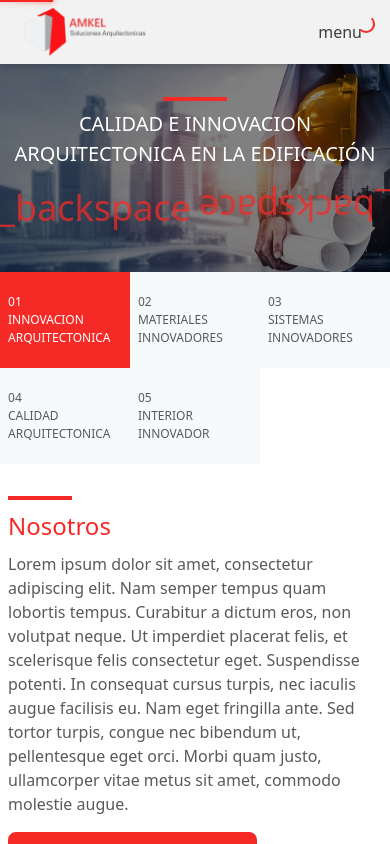
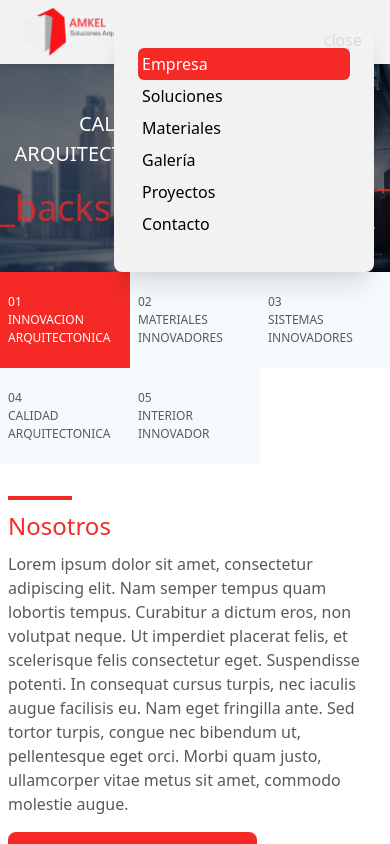
Before and after one commit to MarcoMacedoP/amkell, a React (Create React App) app: page / in a window 390 px wide. Built offline with nearby package versions, Linux system fonts and the light colour scheme; the HTML template or start-up script is replaced by a standard one.

Commit message:
bug fix on layout header

```diff
--- a/src/components/HomeSlider.tsx
+++ b/src/components/HomeSlider.tsx
@@ -6,7 +6,7 @@ type HomeSliderType = React.FC<Props>;
 
 export const HomeSlider: HomeSliderType = (props) => {
   return (
-    <nav className="w-screen -ml-2 mb-8 md:ml-0 md:w-full lg:h-screen">
+    <nav className="w-screen -ml-2 mb-8 md:ml-0 md:w-full lg:h-screen fadeIn">
       <div className=" bg-black h-4/6 p-2 relative lg:p-8">
         <div
           className="h-full w-full bg-cover bg-center absolute top-0 bottom-0 left-0 right-0 z-0 filter-brightness"
--- a/src/components/Layout.tsx
+++ b/src/components/Layout.tsx
@@ -23,7 +23,7 @@ const CONTACT_DATA = [
 ];
 
 export const Layout: LayoutType = (props) => {
-  const [hasClickedOnMenu, setHasClickedOnMenu] = useState(false);
+  const [hasClickedOnMenu, setHasClickedOnMenu] = useState(true);
   const [contactData] = useState(CONTACT_DATA);
   function handleClick() {
     console.log("click");
@@ -50,10 +50,47 @@ export const Layout: LayoutType = (props) => {
         <button className="material-icons lg:hidden" onClick={handleClick}>
           menu
         </button>
+        <ul className={`Layout__menu w-0 h-0 p-0 lg:relative lg:flex-end md:w-2/3 md:h-auto`}>
+          <span
+            className="close-icon material-icons absolute top-0 text-gray-400 lg:hidden"
+            onClick={handleClick}
+          >
+            close
+          </span>
+          <ActiveLink to="/" onClick={closeMenu}>
+            Empresa
+          </ActiveLink>
+          <ActiveLink to="/soluciones" onClick={closeMenu}>
+            Soluciones
+          </ActiveLink>
+          <ActiveLink to="/materiales" onClick={closeMenu}>
+            Materiales
+          </ActiveLink>
+          <ActiveLink to="/galeria" onClick={closeMenu}>
+            Galería
+          </ActiveLink>
+          <ActiveLink to="/proyectos" onClick={closeMenu}>
+            Proyectos
+          </ActiveLink>
+          <ActiveLink to="/contacto" onClick={closeMenu}>
+            Contacto
+          </ActiveLink>
+          <li className="items-center hidden lg:flex">
+            <div className="flex items-center">
+              <img src={whatsappIcon} alt="" className="icon" />
+              <img src={phoneIcon} alt="" className="icon" />
+              <p className="text-sm color-black">(33) 38012003</p>
+            </div>
+            <img src={facebookIcon} alt="" className="icon" />
+            <img src={buildIcon} alt="" className="icon" />
+            <img src={instagramIcon} alt="" className="icon" />
+          </li>
+        </ul>
         <ul
-          className={`Layout__menu lg:relative lg:flex-end ${
-            hasClickedOnMenu ? "w-2/3 h-auto py-8 px-6" : "w-0 h-0 p-0"
-          }`}
+          className={
+            `Layout__menu lg:hidden
+            ${hasClickedOnMenu ? "w-2/3 h-auto py-8 px-6" : "w-0 h-0 p-0"}`
+          }
         >
           <span
             className="close-icon material-icons absolute top-0 text-gray-400 lg:hidden"
@@ -61,7 +98,7 @@ export const Layout: LayoutType = (props) => {
           >
             close
           </span>
-          <ActiveLink to="/empresa" onClick={closeMenu}>
+          <ActiveLink to="/" onClick={closeMenu}>
             Empresa
           </ActiveLink>
           <ActiveLink to="/soluciones" onClick={closeMenu}>
--- a/src/components/tools/FancyRoute.css
+++ b/src/components/tools/FancyRoute.css
@@ -3,7 +3,7 @@
 }
 
 #nprogress .peg {
-  box-shadow: 0 0 10px #F52A26, 0 0 5px #F52A26;
+  box-shadow: 0 0 20px #F52A26, 0 0 10px #F52A26;
 }
 
 #nprogress .spinner-icon {
--- a/src/components/tools/FancyRoute.js
+++ b/src/components/tools/FancyRoute.js
@@ -9,7 +9,9 @@ class FancyRoute extends React.Component {
     nprogress.start()
   }
 
-
+  componentDidMount() {
+    nprogress.done()
+  }
 
   render () {
     return (
--- a/src/pages/Home.tsx
+++ b/src/pages/Home.tsx
@@ -51,7 +51,7 @@ export const HomePage: HomeType = (props) => {
         </div>
       </section>
 
-      <section className="flex flex-col">
+      <section className="flex flex-col fadeInLeft">
         <div className="w-full">
           <div className="line mb-2 uppercase" />
           <h2 className="text-primary text-2xl mb-2 md:mb-8">
--- a/src/styles/index.css
+++ b/src/styles/index.css
@@ -77,6 +77,22 @@ p {
   @apply border-solid border-8 border-primary;
 }
 
+@keyframes fadeIn {
+  0% {
+     opacity: 0;
+  }
+  100% {
+     opacity: 1;
+  }
+}
+.fadeIn {
+  -webkit-animation-name: fadeIn;
+  animation-name: fadeIn;
+  -webkit-animation-duration: 2s;
+  animation-duration: 2s;
+  -webkit-animation-fill-mode: both;
+  animation-fill-mode: both;
+}
 
 @keyframes fadeInLeft {
   0% {
```
Also changed, not shown: src/styles/tailwind.css.
